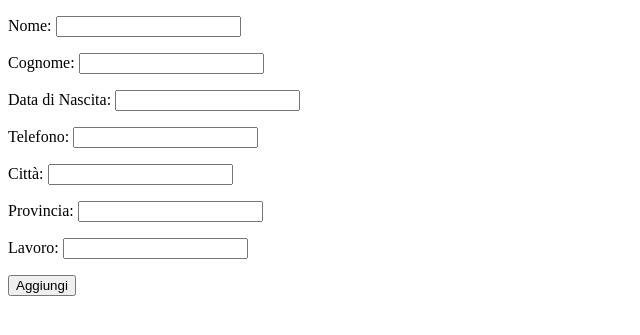
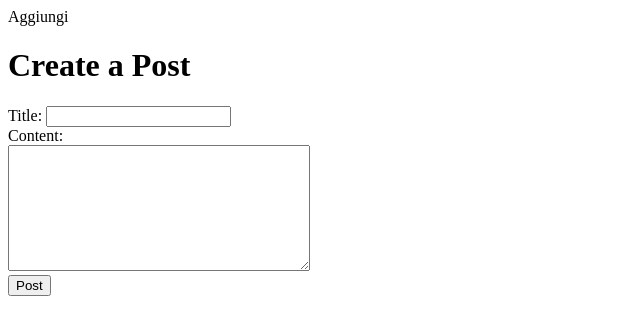
Before and after one commit to c0pper/siciniusdb, a Django app: page /create/ in a window 1280 px wide. Shown: the top 335 px of the page, without its empty margins (0-640 px from the left). Run offline with Django 3.2, Linux system fonts and the light colour scheme.

Commit message:
piu o meno posta al db

```diff
--- a/siciniusdb/main/forms.py
+++ b/siciniusdb/main/forms.py
@@ -2,9 +2,9 @@ from django import forms
 
 class CreateNewPerson(forms.Form):
     fname = forms.CharField(label="Nome", max_length=30)
-    lname = forms.CharField(label="Cognome", max_length=30)
-    birth_date = forms.CharField(label="Data di Nascita", max_length=30)
-    phone = forms.CharField(label="Telefono", max_length=30)
-    city = forms.CharField(label="Città", max_length=30)
-    province = forms.CharField(label="Provincia", max_length=2)
-    job = forms.CharField(label="Lavoro", max_length=30)
+    lname = forms.CharField(label="Cognome", max_length=30, required=False)
+    birth_date = forms.CharField(label="Data di Nascita", max_length=30, required=False)
+    phone = forms.CharField(label="Telefono", max_length=30, required=False)
+    city = forms.CharField(label="Città", max_length=30, required=False)
+    province = forms.CharField(label="Provincia", max_length=2, required=False)
+    job = forms.CharField(label="Lavoro", max_length=30, required=False)
--- a/siciniusdb/main/models.py
+++ b/siciniusdb/main/models.py
@@ -3,7 +3,7 @@ from django.db import models
 # Create your models here.
 class Person(models.Model):
     fname = models.CharField(max_length=30)
-    lname = models.CharField(max_length=30)
+    lname = models.CharField(max_length=30, blank=True)
     birth_date = models.CharField(max_length=30)
     phone = models.CharField(max_length=30)
     city = models.CharField(max_length=30)
--- a/siciniusdb/main/templates/main/create.html
+++ b/siciniusdb/main/templates/main/create.html
@@ -1,10 +1,16 @@
 {% extends 'main/base.html' %}
+
 {% block title %}Aggiungi personaggio{% endblock %}
 
 {% block content %}
-<form method="post" action="/">
-  {% csrf_token %}
-  {{form.as_p}}
-  <button type="submit", name="save">Aggiungi</button>
+Aggiungi
+<h1>Create a Post </h1>
+<form action="" method="POST">
+{% csrf_token %}
+Title: <input type="text" name="fname"/><br/>
+Content: <br/>
+<textarea cols="35" rows="8" name="lname">
+</textarea><br/>
+<input type="submit" value="Post"/>
 </form>
 {% endblock %}
--- a/siciniusdb/main/templates/main/home.html
+++ b/siciniusdb/main/templates/main/home.html
@@ -4,7 +4,7 @@
 <h1>HHH</h1>
 {% for p in people %}
 <ul>
-    <li>{{p.fname}}</li>
+    <li>{{p.fname}} {{p.lname}}</li>
 </ul>
 {% endfor %}
 {% endblock %}
--- a/siciniusdb/main/views.py
+++ b/siciniusdb/main/views.py
@@ -13,14 +13,29 @@ def home(response):
 
 def create(response):
     if response.method == "POST":
-        form = CreateNewPerson(response.POST)
+        fname = response.POST.get("fname")
+        lname = response.POST.get("lname")
+        person = Person(
+            fname=fname,
+            lname=lname
+        )
+        person.save()
 
-        if form.is_valid():
-            fname = form.cleaned_data["fname"]
-            p = Person(fname=fname)
-            p.save()
+        return HttpResponseRedirect("/")
 
-        return HttpResponseRedirect("main/home.html")
     else:
-        form = CreateNewPerson()
-    return render(response, "main/create.html", {"form": form})
+        return render(response, 'main/create.html')
+# def create(response):
+#     if response.method == "POST":
+#         print(response.POST)
+#         form = CreateNewPerson(response.POST)
+#
+#         if form.is_valid():
+#             fname = form.cleaned_data["fname"]
+#             p = Person(fname=fname)
+#             p.save()
+#
+#         return HttpResponseRedirect("main/home.html")
+#     else:
+#         form = CreateNewPerson()
+#     return render(response, "main/create.html", {"form": form})
```
Also changed, not shown: siciniusdb/db.sqlite3.
